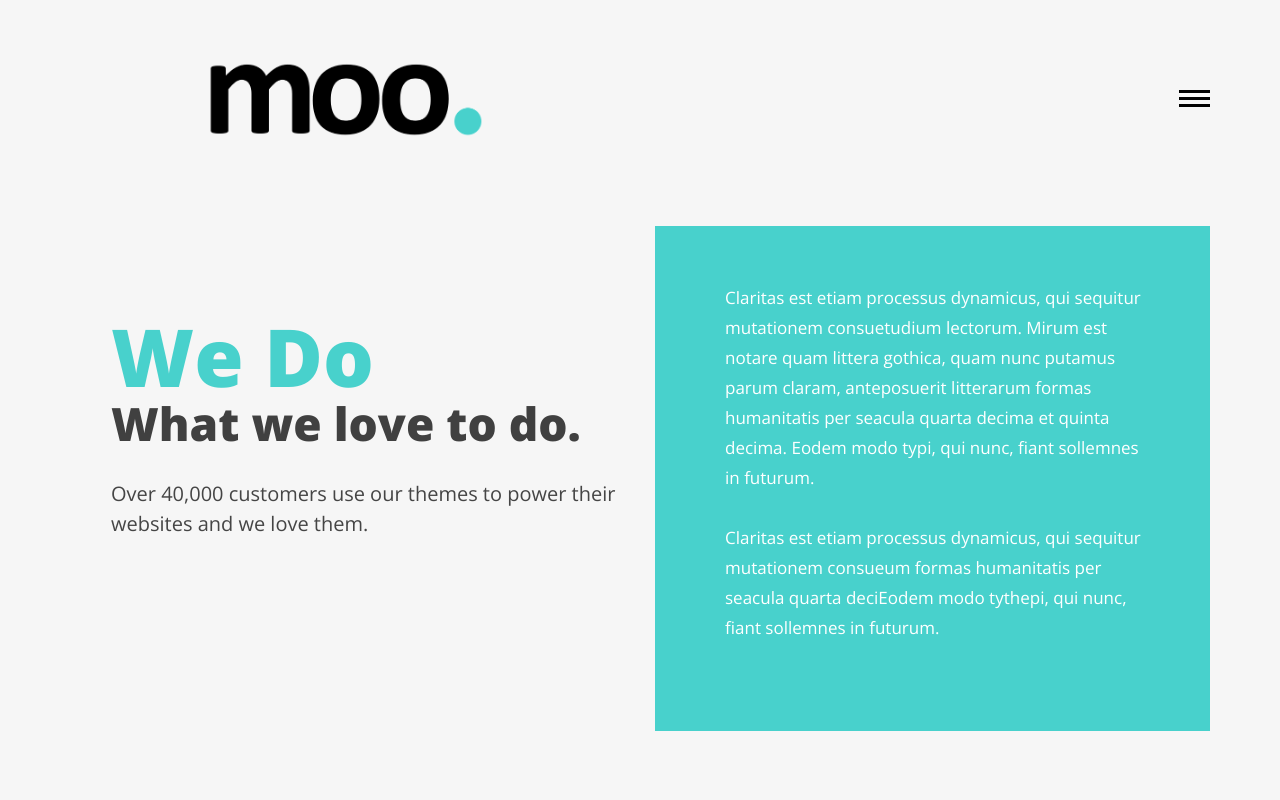
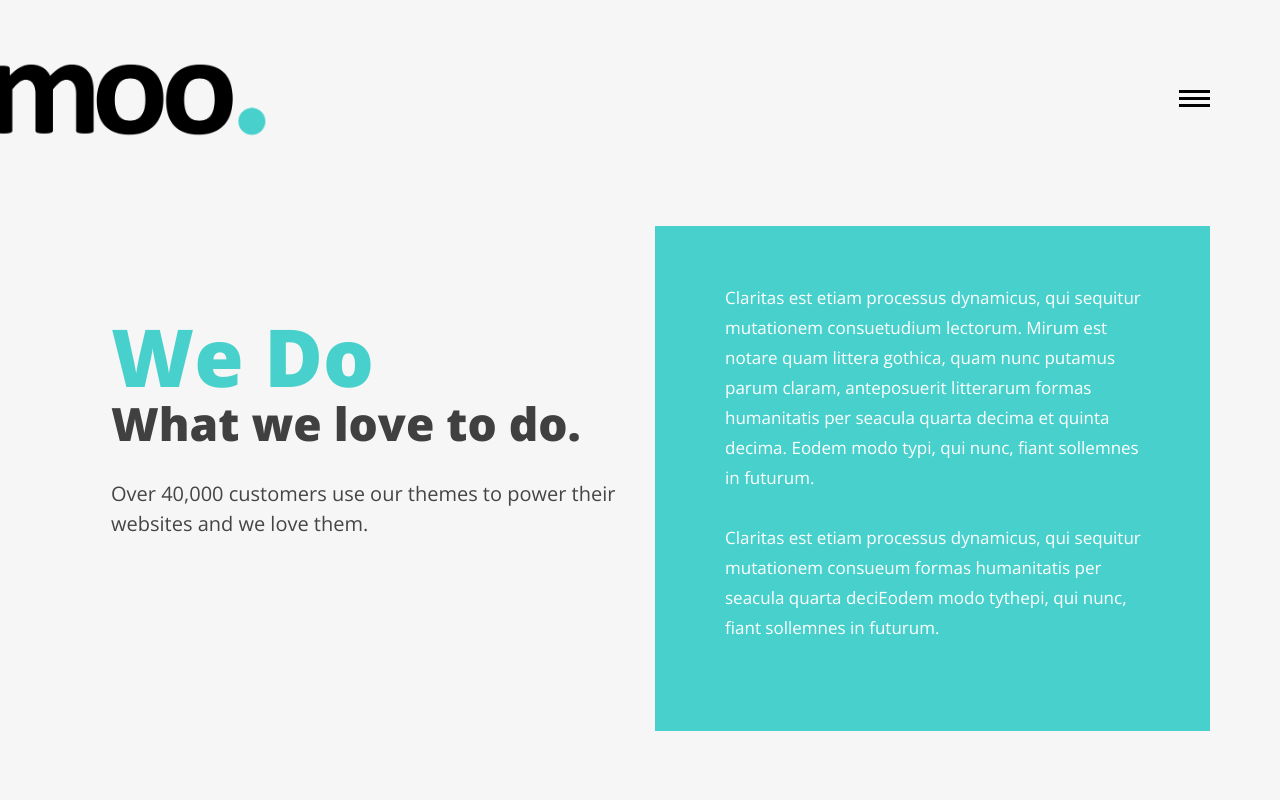
Before and after one commit to alex000625/moo, a plain HTML site: page about.html in a window 1280 px wide. Shown: the top 800 px of the page. Drawn offline with nearby package versions, Linux system fonts and the light colour scheme; a web font is replaced by a local one.

Commit message:
Update about.html

```diff
--- a/about.html
+++ b/about.html
@@ -64,7 +64,7 @@
 
                     	<h1>
 
-                        	<a href="index.html" title="moo"><img src="images/logo.png" title="moo" alt="moo" style = "transform: scale(0.45,0.45); margin-left: -1em; margin-top: -68px;"/></a>
+                        	<a href="index.html" title="moo"><img src="images/logo.png" title="moo" alt="moo" style = "transform: scale(0.45,0.45); margin-left: -7em; margin-top: -68px;"/></a>
 
                         </h1>
 
```
